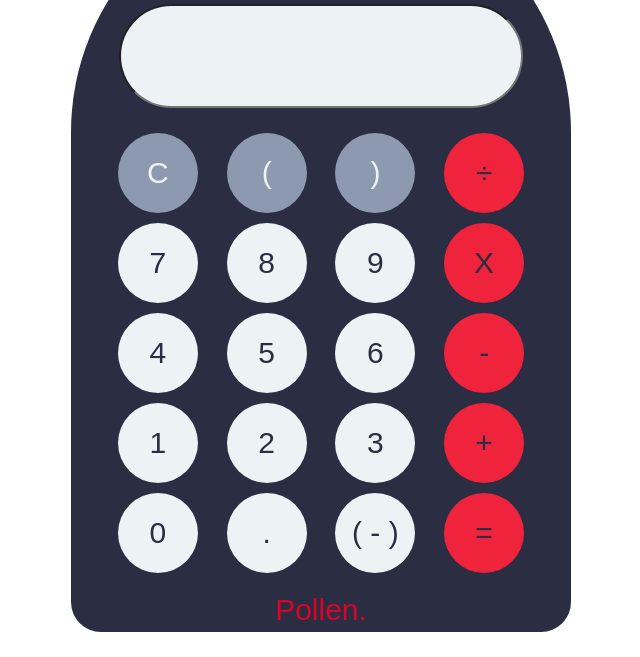
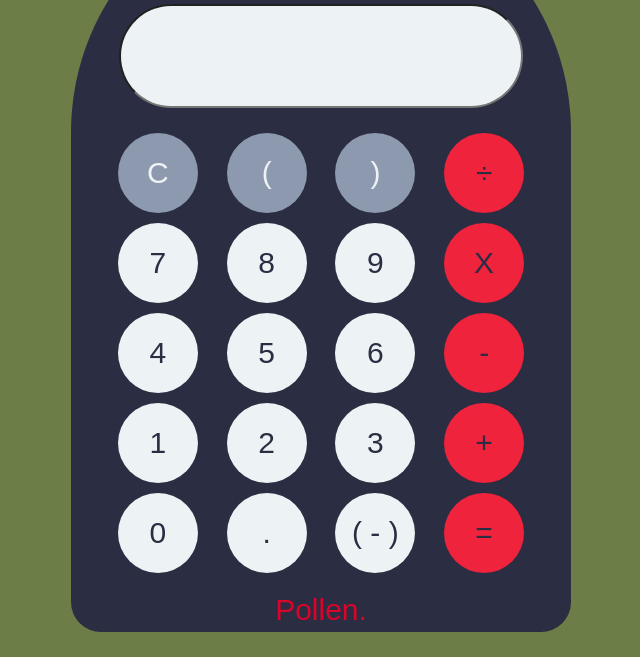
Before and after one commit to PollenVille/odin-Calculator, a plain HTML site: page index.html in a window 1280 px wide. Shown: the part 143-800 px from the top of the page, without its empty margins (319-959 px from the left). Drawn offline with Linux system fonts and the light colour scheme; a web font is replaced by a local one.

Commit message:
update background color

```diff
--- a/styles.css
+++ b/styles.css
@@ -10,6 +10,7 @@ body{
     align-items: center;
     width: 100vw;
     height: 100vh;
+    background-color: #6C7D47;
 }
 
 #container{
```
